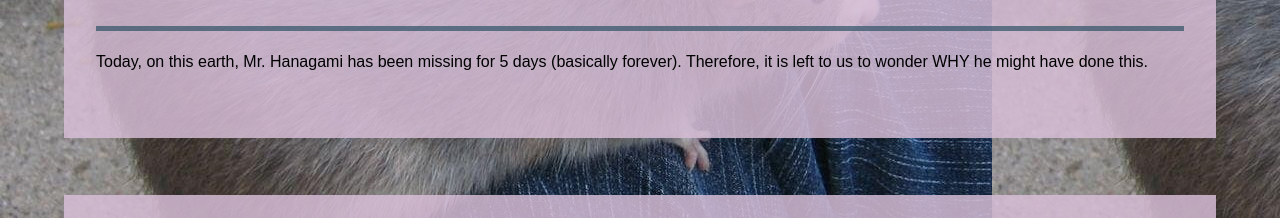
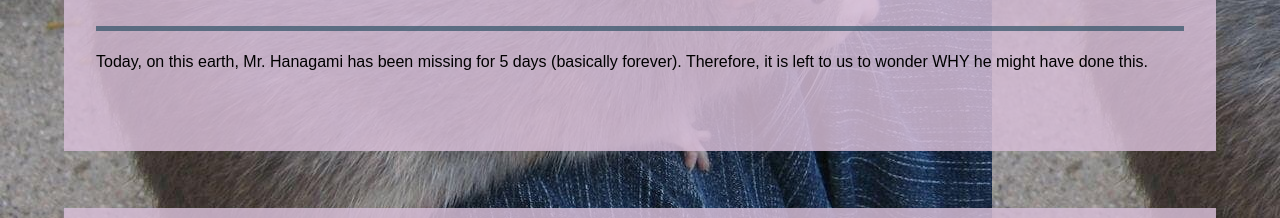
Before and after one commit to bignerdmonster/MinusRepSBKJ, a plain HTML site: page index.html in a window 1280 px wide. Shown: the part 322-540 px from the top of the page. Drawn offline with Linux system fonts and the light colour scheme.

Commit message:
made the gross css not gross anymore

```diff
--- a/stylesheet.css
+++ b/stylesheet.css
@@ -2,7 +2,9 @@
 
 body {
     background-image: url(./media/bigrat.jpg);
-    margin:auto
+    margin-left:auto;
+    margin-right: auto;
+    margin-bottom: 10%;
 }
 .break {
     background-color: rgba(43, 78, 99, 0.678);
@@ -81,7 +83,7 @@ body {
     padding-left: 2.5%;
     padding-right:2.5%;
     padding-top: 1%;
-    padding-bottom: 4%;
+    padding-bottom: 5%;
     font-family: Arial, Helvetica, sans-serif;
     text-align: center;
 }
@@ -128,6 +130,6 @@ body {
     left: 0%;
 }
 #trolled {
-    margin-top: 22.5%;
-    margin-bottom: 25%;
+    margin-top: 10%;
+    margin-bottom: 10%;
 }
```
